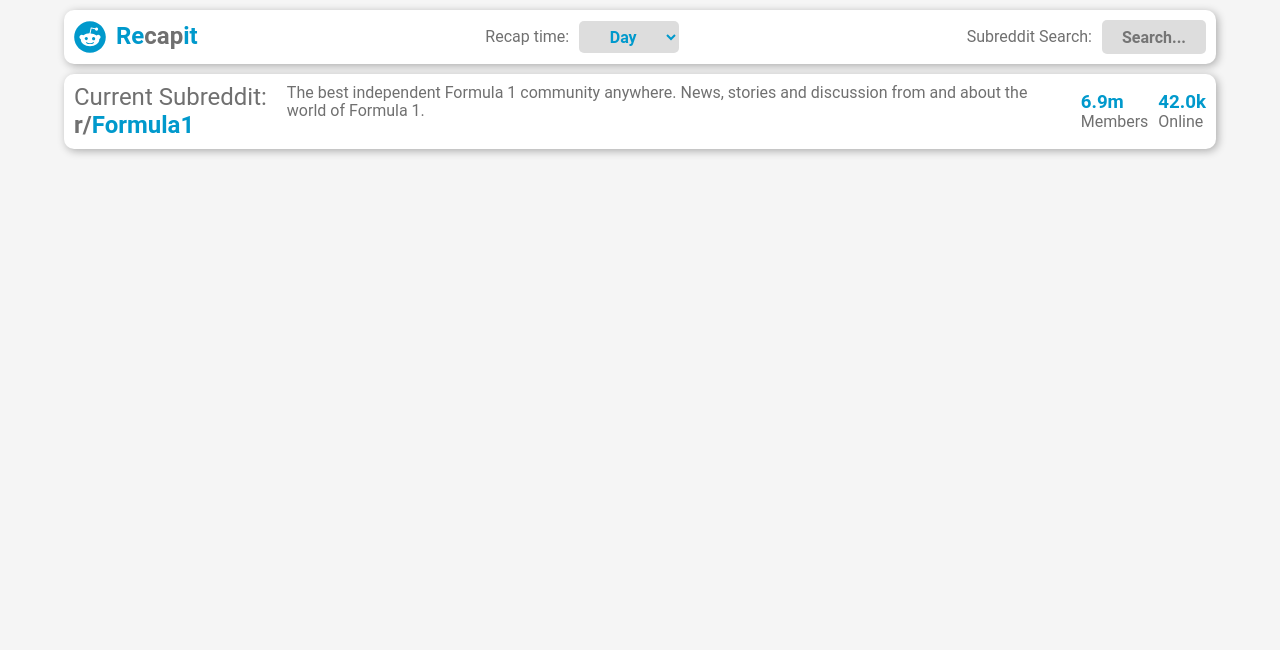
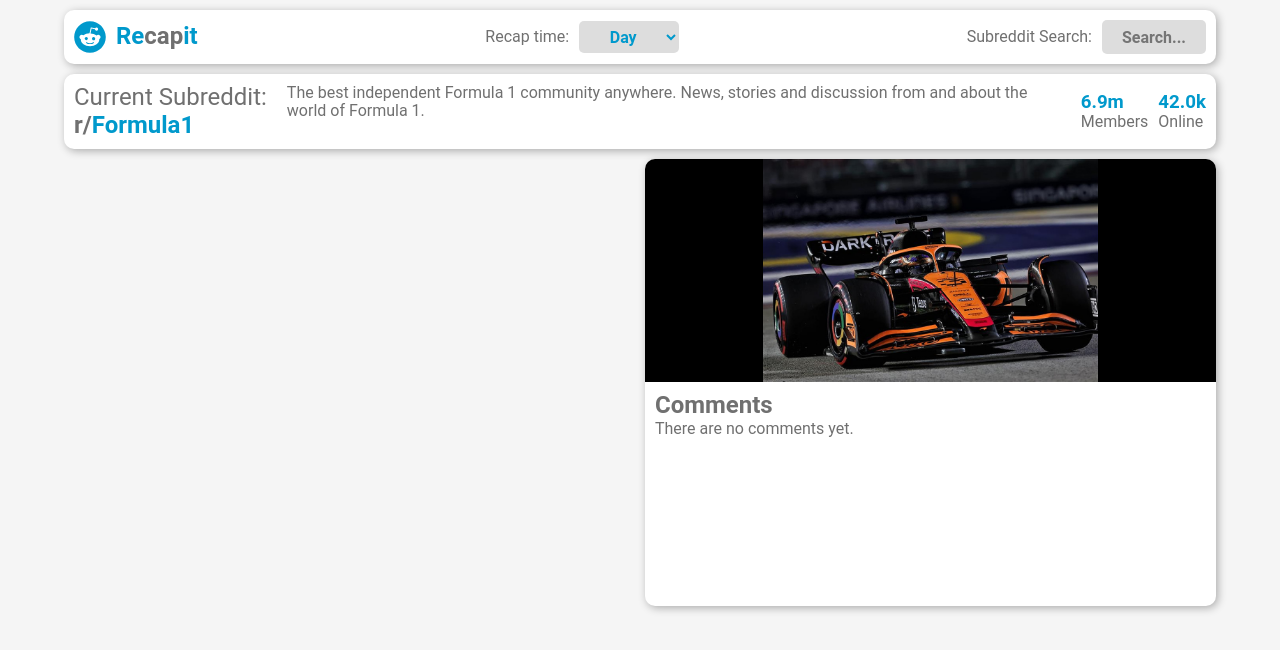
Before and after one commit to jongreen96/Recapit, a React (Create React App) app: page / in a window 1280 px wide. Shown: the top 650 px of the page. Built offline with nearby package versions, Linux system fonts and the light colour scheme.

Commit message:
Added Preview component

```diff
--- a/src/App.js
+++ b/src/App.js
@@ -3,14 +3,16 @@
 import Header from './components/header/Header';
 import Sidebar from './components/sidebar/Sidebar';
 import PopularSubreddits from './components/popularSubreddits/PopularSubreddits';
+import Preview from './components/preview/Preview';
 import './App.css';
 
 function App() {
 	return (
 		<div className='App grid-container'>
-      <Header />
-      <Sidebar />
-      <PopularSubreddits />
+      		<Header />
+      		<Sidebar />
+      		<PopularSubreddits />
+			<Preview />
 		</div>
 	);
 }
--- /dev/null
+++ b/src/components/preview/Preview.css
@@ -0,0 +1,39 @@
+.preview {
+    grid-column: 8/-1;
+    grid-row: 2/4;
+    padding: 0 !important;
+    overflow: hidden;
+}
+
+.preview-content {
+    height: 50%;
+    overflow: hidden;
+    display: flex;
+    justify-content: center;
+    background-color: #000;
+}
+
+.preview-content>img {
+    max-height: 100%;
+    max-width: 100%;
+}
+
+.preview-footer {
+    padding: 10px;
+}
+
+@media only screen and (max-width: 1440px) {
+    .preview {
+        grid-column: 7/-1;
+        grid-row: 3/4;
+    }
+}
+
+@media only screen and (max-width: 610px) {
+    .preview {
+        grid-column: 1/-1;
+        grid-row: 3/4;
+    }
+}
+
+/* Preview content image needs correcting when laoding real data */
--- /dev/null
+++ b/src/components/preview/Preview.js
@@ -0,0 +1,18 @@
+import './Preview.css';
+import dummyImage from '../../images/preview-image.webp';
+
+const Preview = () => {
+    return (
+        <div className="preview tile">
+            <div className='preview-content'>
+                <img src={dummyImage} alt="preview" />
+            </div>
+            <div className='preview-footer'>
+                <h2><strong>Comments</strong></h2>
+                <p>There are no comments yet.</p>
+            </div>
+        </div>
+    )
+}
+
+export default Preview;
```
Also changed, not shown: src/images/preview-image.webp (added).
